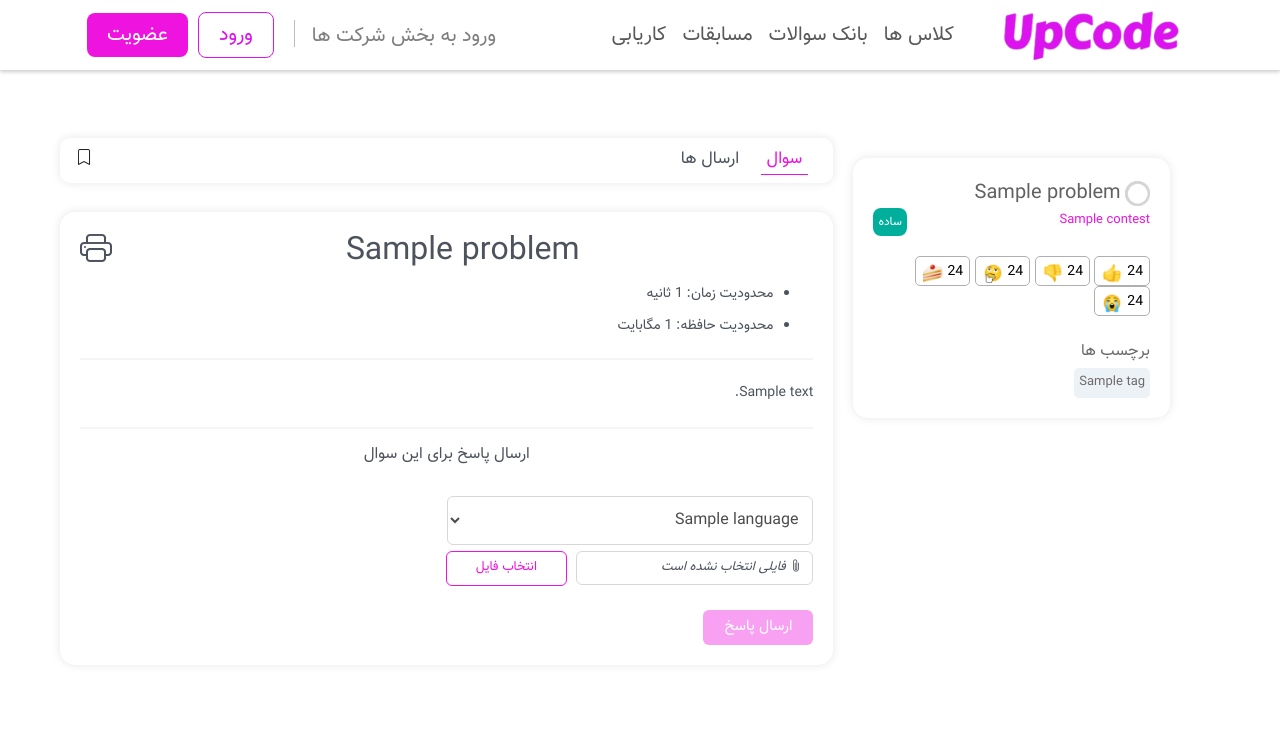
After one commit to ali-hv/upcode, a Django app: page /problemset/1 in a window 1280 px wide. The commit adds this page. Shown: the top 752 px of the page. Run offline with Django 5.2, Linux system fonts and the light colour scheme; tables that the repository leaves empty hold one stand-in row (values such as "Sample post").

Commit message:
add template and static files for problem page

```diff
--- /dev/null
+++ b/src/problemset/static/problemset/css/problem.css
@@ -0,0 +1,340 @@
+.problem-container {
+    max-width: 1200px;
+    margin: 20px auto;
+    padding: 20px;
+    border-radius: 5px;
+    display: flex;
+}
+
+.tab-container {
+    width: 75%;
+    padding-right: 20px;
+}
+
+.tabcontent {
+    margin-top: 20px;
+    padding: 20px;
+    background-color: #fff;
+    border-radius: 15px;
+    box-shadow: 0 0 10px rgba(0, 0, 0, 0.1);
+    color: #4d535d;
+}
+
+.tabcontent h2,h6 {
+    text-align: center;
+}
+
+.tabcontent p {
+    line-height: 35px;
+    font-size: 14px;
+}
+
+.tabcontent ul {
+    line-height: 32px;
+    font-size: 14px;
+}
+
+.tabcontent hr {
+    border: 0.01em solid #d8d8d8;
+}
+
+.tabcontent select {
+    width: 50%;
+    background-color: #fff;
+    border: 1px solid #d8d8d8;
+    padding: 10px;
+    border-radius: 6px;
+    color: #4c4c4c;
+    cursor: pointer;
+}
+
+.tabcontent label {
+    border: 1px solid #d8d8d8;
+    padding: 6px;
+    padding-left: 14%;
+    padding-right: 10px;
+    font-size: 13px;
+    border-radius: 6px;
+}
+
+.tabcontent .file-section {
+    width: 66%;
+}
+
+.tabcontent .file-section label {
+    width: 49%;
+}
+
+.tabcontent .choose-file {
+    border: 1px solid #ee13df;
+    color: #ee13df;
+    background: none;
+    border-radius: 6px;
+    padding: 6px;
+    margin-right: 5px;
+    width: 25%;
+    height: 35px;
+    cursor: pointer;
+}
+
+.tabcontent .choose-file:hover {
+    background-color: #fcecfb;
+}
+
+.tabcontent .submit {
+    opacity: 40%;
+    cursor: not-allowed;
+    background-color: #ee13df;
+    color: #fff;
+    padding: 6px;
+    border: none;
+    border-radius: 6px;
+    width: 110px;
+    font-size: 15px;
+}
+
+.tabcontent .score {
+    border-radius: 5px;
+    padding: 5px;
+    background-color: #48BB78;
+    color: #fff;
+    border: none;
+    width: 50%;
+    font-size: 11px;
+}
+
+.tabcontent .action-buttons {
+    border: 1px solid #afafaf;
+    background: none;
+    border-radius: 5px;
+    padding: 4px 8px 0px 8px;
+    font-size: 19px;
+    cursor: pointer;
+}
+
+.tabcontent .action-buttons:hover {
+    background-color: #eaeaea;
+}
+
+table {
+    width: 100%;
+    border-collapse: collapse;
+    margin-top: 20px;
+    background-color: #fff;
+    font-size: 15px;
+}
+
+thead th {
+    background-color: #fff;
+    color: #acacac;
+    font-size: 13px;
+}
+
+th, td {
+    padding: 12px;
+    text-align: center;
+    border-bottom: 1px solid #ddd;
+}
+
+th {
+    background-color: #f2f2f2;
+}
+
+.tab {
+    width: 100%;
+    margin-left: auto;
+    box-shadow: 0 0 10px rgba(0, 0, 0, 0.1);
+    position: relative;
+    display: inline-block;
+    background-color: #fff;
+    border-radius: 10px;
+    overflow: hidden;
+}
+
+.tab i {
+    position: absolute;
+    left: 16px;
+    top: 50%;
+    transform: translateY(-50%);
+}
+
+.tabcontent {
+    display: none;
+}
+
+.tab button {
+    color: #4d535d;
+    border: none;
+    background: none;
+    margin: 8px 11px 8px 0;
+    font-size: 17px;
+    cursor: pointer;
+}
+
+.tab button.active {
+    color: #ee13df;
+    border-bottom: 1px solid #ee13df;
+}
+
+.detail-section {
+    width: 30%;
+    margin-top: 20px;
+    margin-right: 50px;
+    /* display: none; */
+}
+
+.detail {
+    box-shadow: 0 0 10px rgba(0, 0, 0, 0.1);
+    background-color: #fff;
+    border-radius: 15px;
+    padding: 20px;
+    margin-bottom: 20px;
+}
+
+.problem-status {
+  position: relative;
+  display: inline-block;
+}
+
+.problem-status-img {
+    max-width: 25px;
+}
+
+.problem-status .tooltiptext {
+  visibility: hidden;
+  width: 55px;
+  font-size: 10px;
+  background-color: #5b5b5b;
+  color: #fff;
+  text-align: center;
+  padding: 5px 0;
+  border-radius: 6px;
+  position: absolute;
+  z-index: 1;
+  opacity: 0;
+  transition: visibility 0s, opacity 0.4s ease-in-out;
+  top: -27px;
+  left: -15px;
+}
+
+.problem-status:hover .tooltiptext {
+  visibility: visible;
+  opacity: 1;
+}
+
+.detail .title {
+    color: #616161;
+    background-color: #fff;
+    box-shadow: none;
+    font-size: 20px;
+}
+
+.detail .contest {
+    font-size: 13px;
+    color: #ee13df;
+    text-decoration: none;
+}
+
+.detail .contest:hover {
+    text-decoration: underline;
+}
+
+.detail .level {
+    float: left;
+    color: #fff; padding: 5px;
+    font-size: 12px;
+    border-radius: 8px;
+}
+
+.detail .easy {
+    background-color: #00AF9B;
+}
+
+.detail .intermediate {
+    background-color: #ffa400;
+}
+
+.detail .hard {
+    background-color: #ff0000;
+}
+
+.detail .reaction {
+    border: 1px solid #afafaf;
+    background: none;
+    border-radius: 5px;
+    font-size: 14px;
+    cursor: pointer;
+}
+
+.detail .reaction:hover {
+    background-color: #ebebeb;
+}
+
+.detail .reaction-img {
+    max-width: 22px;
+    margin-top: 4px;
+}
+
+.detail label.tags {
+    font-size: 13px;
+    background-color: #EDF2F7;
+    color: #6f6a6a;
+    padding: 5px;
+    border-radius: 5px;
+    cursor: pointer;
+}
+
+.detail label.tags:hover {
+    background-color: #d9d9d9;
+}
+
+@media (max-width: 768px) {
+    .problem-container {
+        flex-direction: column;
+    }
+
+    .detail-section {
+        width: 100%;
+        order: -1;
+        background-color: #fff;
+        border-radius: 15px;
+        box-shadow: 0 0 10px rgba(0, 0, 0, 0.1);
+    }
+
+    .tab-container {
+        width: 100%;
+        padding-right: 0;
+    }
+
+    .tabcontent .score {
+        font-size: 12px;
+        width: 90%;
+    }
+
+    .tabcontent select {
+        width: 100%;
+    }
+
+    .tabcontent .file-section {
+        width: 100%;
+    }
+
+    .tabcontent .submit {
+        width: 100%;
+    }
+
+    .tabcontent .choose-file {
+        margin-right: 7px;
+        width: 47%;
+    }
+
+    .detail .reaction {
+        font-size: 20px;
+        width: 19%;
+    }
+
+    .tabcontent .action-buttons {
+        width: 40%;
+        font-size: 13px;
+    }
+}
--- /dev/null
+++ b/src/problemset/templates/problemset/problem.html
@@ -0,0 +1,160 @@
+{% extends 'base/base.html' %}
+{% load static %}
+{% load problemset_extras %}
+
+{% block title %}{{ problem.title }}{% endblock %}
+
+{% block content %}
+
+<link rel="stylesheet" href="{% static 'problemset/css/problem.css' %}">
+
+<section class="py-5 head">
+    <div class="problem-container" dir="ltr">
+        <div class="tab-container" dir="rtl">
+            <div class="tab">
+                <i class="bi bi-bookmark" style="cursor: pointer;"></i>
+                <button class="tablinks" onclick="openSection(event, 'problem')" id="defaultOpen" style="margin-right: 25px;">سوال</button>
+                <button class="tablinks" onclick="openSection(event, 'submissions')">ارسال ها</button>
+              </div>
+
+              <!-- Tab content -->
+              <div id="problem" class="tabcontent">
+                <h2>{{ problem.title }}<i class="bi bi-printer" style="float: left; cursor: pointer;"></i></h2>
+                <ul>
+                    <li>محدودیت زمان: {{ problem.time_limit }} ثانیه</li>
+                    <li>محدودیت حافظه: {{ problem.memory_limit }} مگابایت</li>
+                </ul>
+                <hr>
+                <p>{{ problem.detail }}</p>
+                <hr>
+                <h6>ارسال پاسخ برای این سوال</h6><br>
+                <select>
+                    {%  for language in problem.languages.all %}
+                        <option>{{ language }}</option>
+                    {% endfor %}
+                </select>
+                <br style='content: "";margin: 2em;display: block;font-size: 20%;'>
+                <div class="file-section">
+                    <label>
+                        <i class="bi bi-paperclip" id="filename-label"> فایلی انتخاب نشده است</i>
+                    </label>
+                    <label class="choose-file" for="choosefile" style="width: 25%; text-align: center">انتخاب فایل</label>
+                    <input id="choosefile" type="file" style="display: none">
+                </div>
+                <br>
+                <button class="submit" id="submit">ارسال پاسخ</button>
+              </div>
+
+              <div id="submissions" class="tabcontent">
+                <table dir="rtl">
+                    <thead>
+                        <tr>
+                            <th>زمان ارسال</th>
+                            <th>نوع فایل</th>
+                            <th>وضعیت</th>
+                            <th></th>
+                        </tr>
+                    </thead>
+
+                    <tbody>
+                        <tr>
+                            <td>17 مرداد 1401، 15:13</td>
+                            <td>Python</td>
+                            <td><button class="score">100</button></td>
+                            <td>
+                                <button class="action-buttons"><i class="bi bi-download"></i></button>
+                                <button class="action-buttons"><i class="bi bi-code-slash"></i></button>
+                                <button class="action-buttons"><i class="bi bi-file-earmark-bar-graph-fill"></i></button>
+                            </td>
+                        </tr>
+                    </tbody>
+                </table>
+              </div>
+        </div>
+
+        <div class="detail-section" id="detailSection" dir="rtl">
+            <div class="detail">
+                <div class="problem-status">
+                    {% if problem.users.all|is_solved:user %}
+                        <span class="tooltiptext">حل کامل</span>
+                        <img class="problem-status-img" src="{%  static 'problemset/icons/solved.png' %}" alt="solved">
+                    {% elif problem.users.all|is_partial:user %}
+                        <span class="tooltiptext">حل ناتمام</span>
+                        <img class="problem-status-img" src="{%  static 'problemset/icons/partial.png' %}" alt="partial">
+                    {% else %}
+                        <span class="tooltiptext">بدون تلاش</span>
+                        <img class="problem-status-img" src="{%  static 'problemset/icons/no-try.png' %}" alt="no try">
+                    {% endif %}
+                </div>
+
+                <label class="title">{{ problem.title }}</label><br>
+                <a href="#" class="contest">{{ problem.contest.name }}</a>
+
+                {% if problem.level == "easy" %}
+                    <label class="level easy">ساده</label><br><br>
+                {% elif problem.level == "intermediate" %}
+                    <label class="level intermediate">متوسط</label><br><br>
+                {% else %}
+                    <label class="level hard">سخت</label><br><br>
+                {% endif %}
+
+                <div>
+                    <button class="reaction">24 <img class="reaction-img" src="{%  static 'problemset/icons/thumbs-up.png' %}"></button>
+                    <button class="reaction">24 <img class="reaction-img" src="{%  static 'problemset/icons/thumbs-down.png' %}"></button>
+                    <button class="reaction">24 <img class="reaction-img" src="{%  static 'problemset/icons/thinking-face.png' %}"></button>
+                    <button class="reaction">24 <img class="reaction-img" src="{%  static 'problemset/icons/cake.png' %}"></button>
+                    <button class="reaction">24 <img class="reaction-img" src="{%  static 'problemset/icons/cry-face.png' %}"></button>
+                </div><br>
+                <label style="color: #696969;">برچسب ها</label>
+                <br style='content: "";margin: 2em;display: block;font-size: 14%;'>
+                {%  for tag in problem.tags.all %}
+                    <label class="tags">{{ tag }}</label>
+                {% endfor %}
+            </div>
+        </div>
+    </div>
+</section>
+
+<script>
+    document.getElementById("defaultOpen").click();
+
+    function openSection(evt, cityName) {
+    // Declare all variables
+    var i, tabcontent, tablinks;
+
+    // Get all elements with class="tabcontent" and hide them
+    tabcontent = document.getElementsByClassName("tabcontent");
+    for (i = 0; i < tabcontent.length; i++) {
+        tabcontent[i].style.display = "none";
+    }
+
+    // Get all elements with class="tablinks" and remove the class "active"
+    tablinks = document.getElementsByClassName("tablinks");
+    for (i = 0; i < tablinks.length; i++) {
+        tablinks[i].className = tablinks[i].className.replace(" active", "");
+    }
+
+    // Show the current tab, and add an "active" class to the button that opened the tab
+    document.getElementById(cityName).style.display = "block";
+    evt.currentTarget.className += " active";
+    }
+
+    document.querySelector("#choosefile").onchange = function(){
+      let filename = document.querySelector("#choosefile").textContent = this.files[0].name;
+      document.getElementById('filename-label').innerHTML = filename;
+
+      let submit = document.getElementById('submit');
+      submit.style.opacity = '100%';
+      submit.style.cursor = 'pointer';
+      submit.onmouseover = function()
+        {
+            this.style.backgroundColor = "#ee4ae2";
+        }
+      submit.onmouseleave = function()
+        {
+            this.style.backgroundColor = "#ee13df";
+        }
+    }
+</script>
+
+{% endblock content %}
--- a/src/problemset/templates/problemset/problemset.html
+++ b/src/problemset/templates/problemset/problemset.html
@@ -45,7 +45,7 @@
                                 {% endif %}
                                 </td>
 
-                                <td class="title"><a href="#">{{ problem.title }}</a><br><span>{{ problem.contest.name }}</span></td>
+                                <td class="title"><a href="{% url 'problemset:problem_page' problem.pk %}">{{ problem.title }}</a><br><span>{{ problem.contest.name }}</span></td>
                                 <td style="font-size: 14px; color: #7b7b7b;">{{ problem.get_number_of_solves }} از {{ problem.users.all|length }}</td>
 
                                 {% if problem.level == "easy" %}
```
